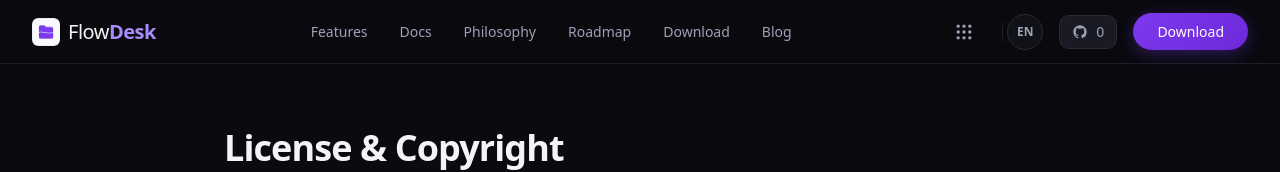
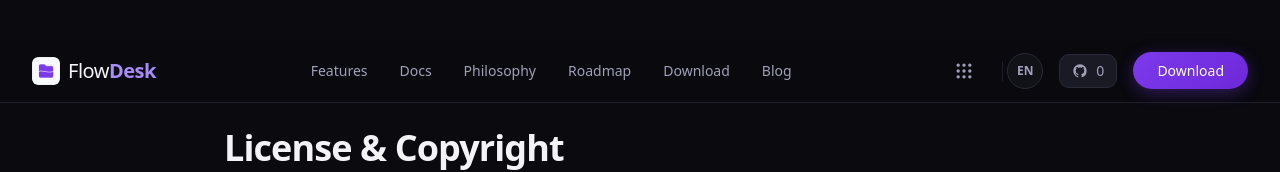
Before and after one commit to Kharisdestianmaulana-hub/flowdeskweb, a Next.js app: page /en/license in a window 1280 px wide. Shown: the top 172 px of the page. Built offline with nearby package versions, Linux system fonts and the light colour scheme; no server answers.

Commit message:
fix: make announcement banner sticky and adjust navbar position

```diff
--- a/app/[lang]/page.tsx
+++ b/app/[lang]/page.tsx
@@ -42,7 +42,7 @@ export default async function Home({ params }: { params: Promise<{ lang: string
   return (
     <main className="min-h-screen flex flex-col bg-[var(--color-bg)] relative">
       {/* ANNOUNCEMENT BANNER */}
-      <div className="w-full bg-[#E5D5FF] dark:bg-[var(--color-primary)]/10 border-b border-[#D5C0F9] dark:border-[var(--color-primary)]/20 py-2.5 flex items-center justify-center text-[13px] font-medium text-[#4B1A9E] dark:text-[var(--color-text-primary)] z-[110] relative">
+      <div className="sticky top-0 w-full bg-[#E5D5FF] dark:bg-[var(--color-primary)]/10 border-b border-[#D5C0F9] dark:border-[var(--color-primary)]/20 py-2.5 flex items-center justify-center text-[13px] font-medium text-[#4B1A9E] dark:text-[var(--color-text-primary)] z-[110]">
         <span>What's New: {latestRelease.name || latestRelease.tag_name} Is Here!!!</span>
         <Link href={`/${lang}/download`} className="ml-2 font-semibold text-[#6B21A8] dark:text-[var(--color-primary)] hover:underline">
           Learn more
--- a/components/Navbar.tsx
+++ b/components/Navbar.tsx
@@ -58,7 +58,7 @@ export default function Navbar({ stars, repoUrl, dict, currentLang }: NavbarProp
   };
 
   return (
-    <header className={`sticky top-0 z-[100] w-full transition-all duration-300 ${isScrolled ? 'py-4 px-4 pointer-events-none' : 'py-0 px-0'}`}>
+    <header className={`sticky top-[39px] sm:top-[39px] z-[100] w-full transition-all duration-300 ${isScrolled ? 'py-4 px-4 pointer-events-none' : 'py-0 px-0'}`}>
       <nav className={`pointer-events-auto mx-auto transition-all duration-300 backdrop-blur-lg border border-[var(--color-border-subtle)] ${isScrolled ? 'max-w-5xl rounded-full bg-[rgba(20,20,25,0.7)] shadow-2xl h-[60px]' : 'max-w-none w-full rounded-none bg-[rgba(10,10,15,0.85)] border-t-0 border-l-0 border-r-0 h-16'}`}>
         <div className={`h-full flex items-center justify-between transition-all duration-300 ${isScrolled ? 'px-6' : 'max-w-7xl mx-auto px-4 sm:px-6 lg:px-8'}`}>
           {/* Left: Logo */}
```
